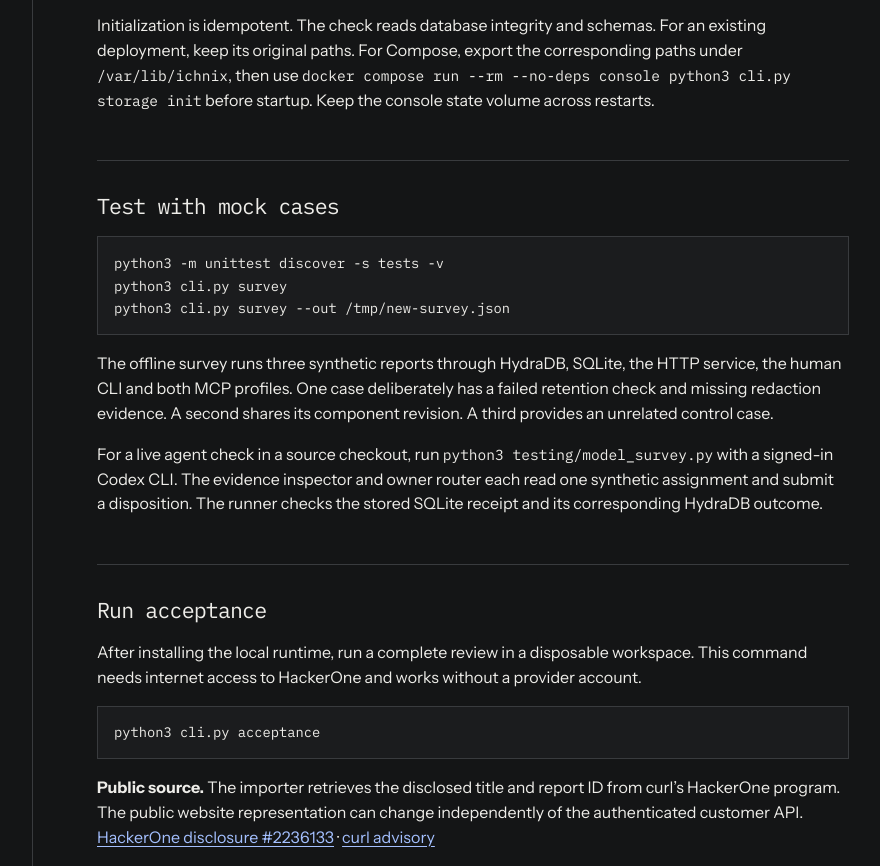
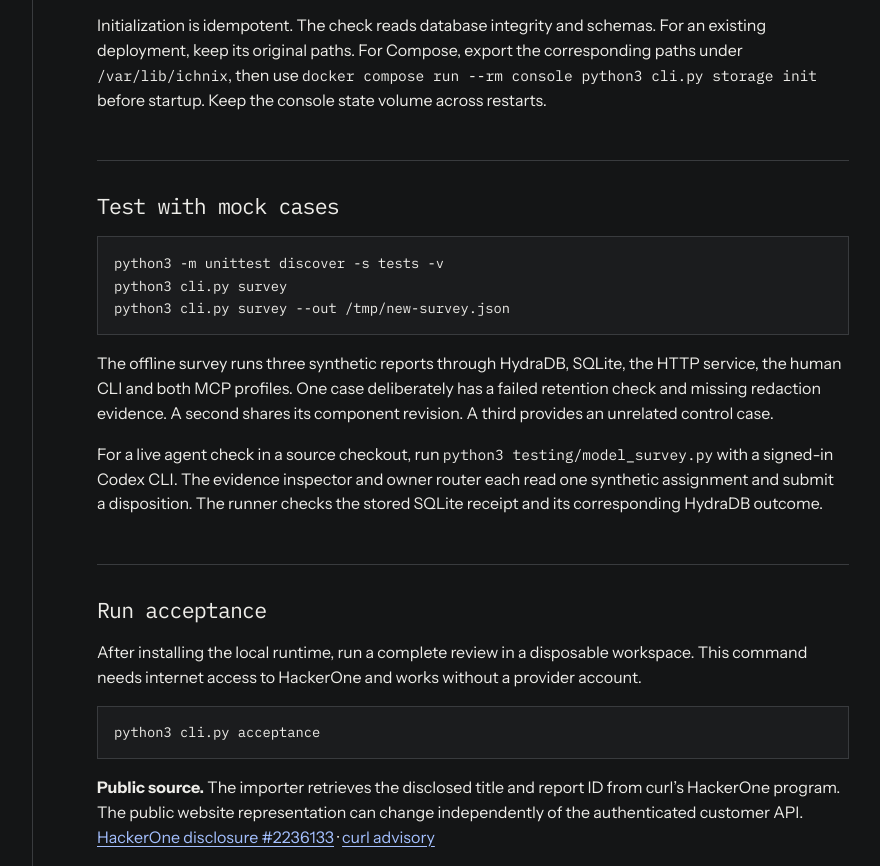
Before and after one commit to MokiMeow/ichnix, a website: page public/docs.html in a window 1280 px wide. Shown: the part 1551-2417 px from the top of the page, without its empty margins (247-1127 px from the left). Drawn offline with Linux system fonts and the light colour scheme.

Commit message:
Start the graph dependency when bootstrapping a Compose workspace

```diff
--- a/public/docs.html
+++ b/public/docs.html
@@ -122,8 +122,8 @@ python3 cli.py check-workspace</code></pre>
               For Compose, export the corresponding paths under
               <code>/var/lib/ichnix</code>, then use
               <code
-                >docker compose run --rm --no-deps console python3 cli.py
-                storage init</code
+                >docker compose run --rm console python3 cli.py storage
+                init</code
               >
               before startup. Keep the console state volume across restarts.
             </p>
```
Also changed, not shown: .github/workflows/verify.yml, README.md.
